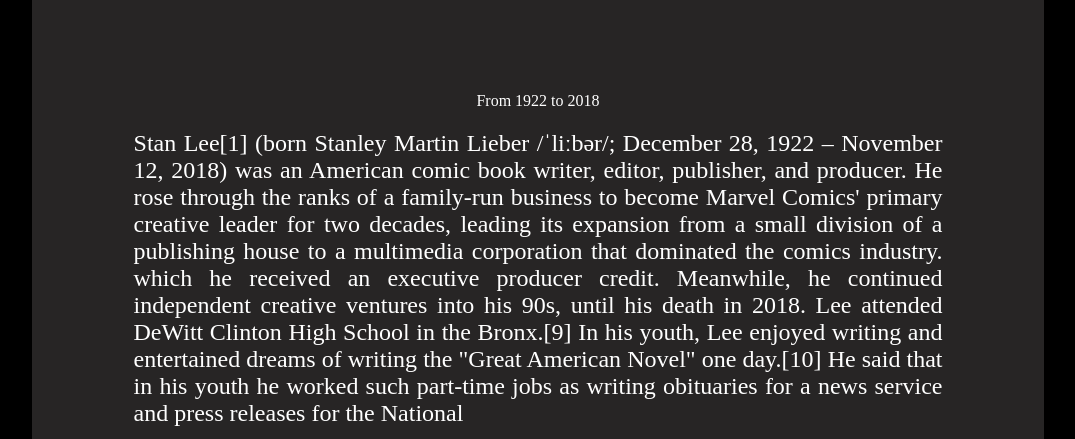
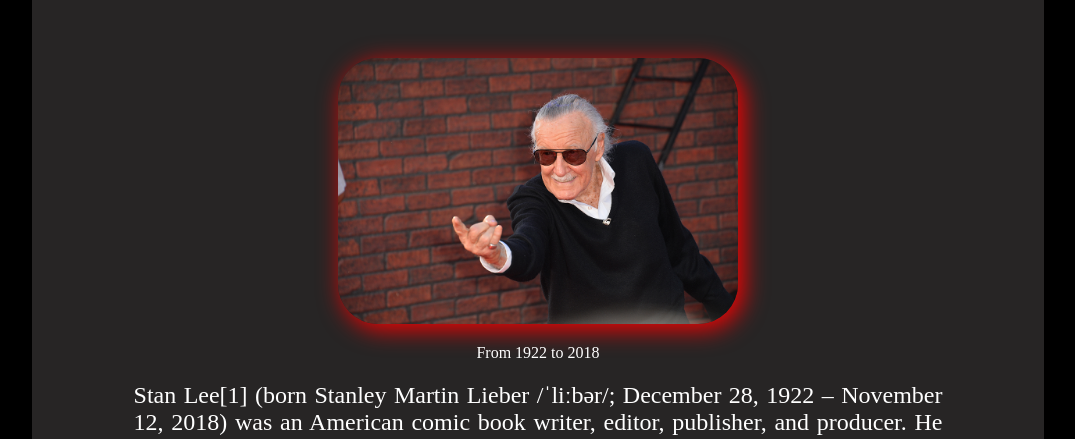
Before and after one commit to guneysrhat/HTML-Website, a plain HTML site: page index.html in a window 1280 px wide. Shown: the part 176-615 px from the top of the page, without its empty margins (102-1177 px from the left). Drawn offline with Linux system fonts and the light colour scheme; the site is published under a folder, as on GitHub Pages, so addresses that start at the root find nothing.

Commit message:
Update index.html

```diff
--- a/index.html
+++ b/index.html
@@ -19,7 +19,7 @@
 
         <h1 class="heading" id="title">Martin <span id="span1">Lieber</span> </h1>
         <div id="img-div">
-            <img id="image" src="/img/stan-lee.jpg" alt="" width="350px">
+            <img id="image" src="./img/stan-lee.jpg" alt="" width="350px">
             <p id="date">From 1922 to 2018</p>
         </div>
         <p id="info">
```
